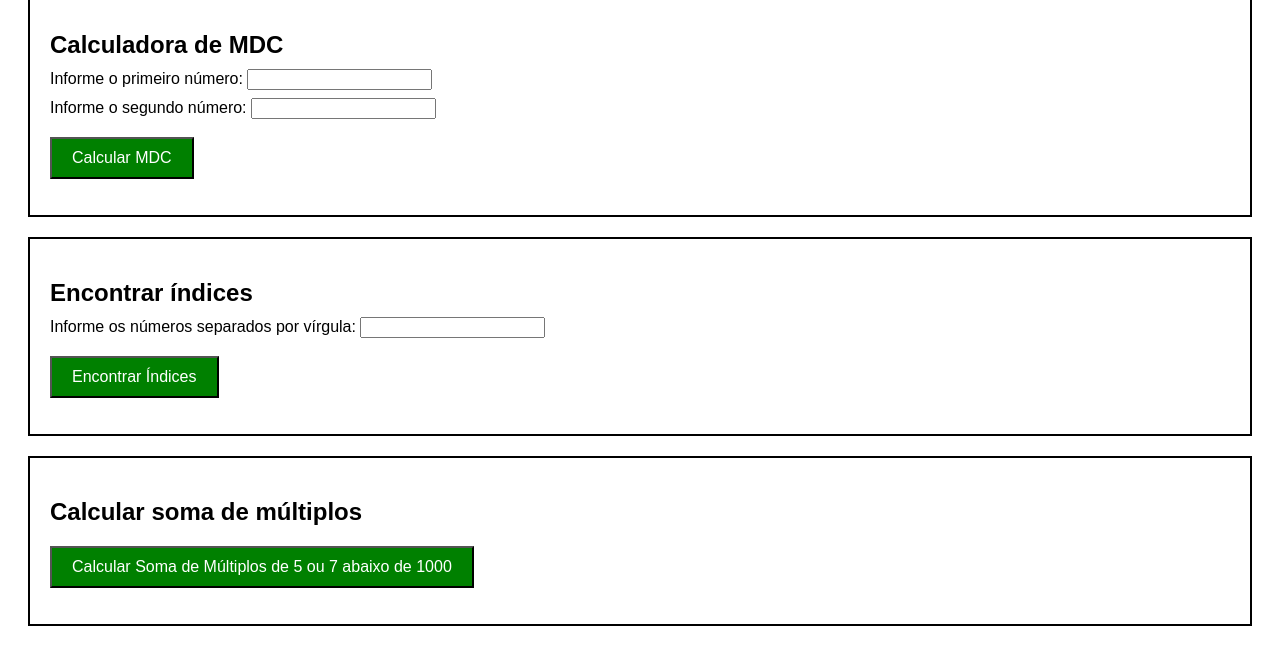
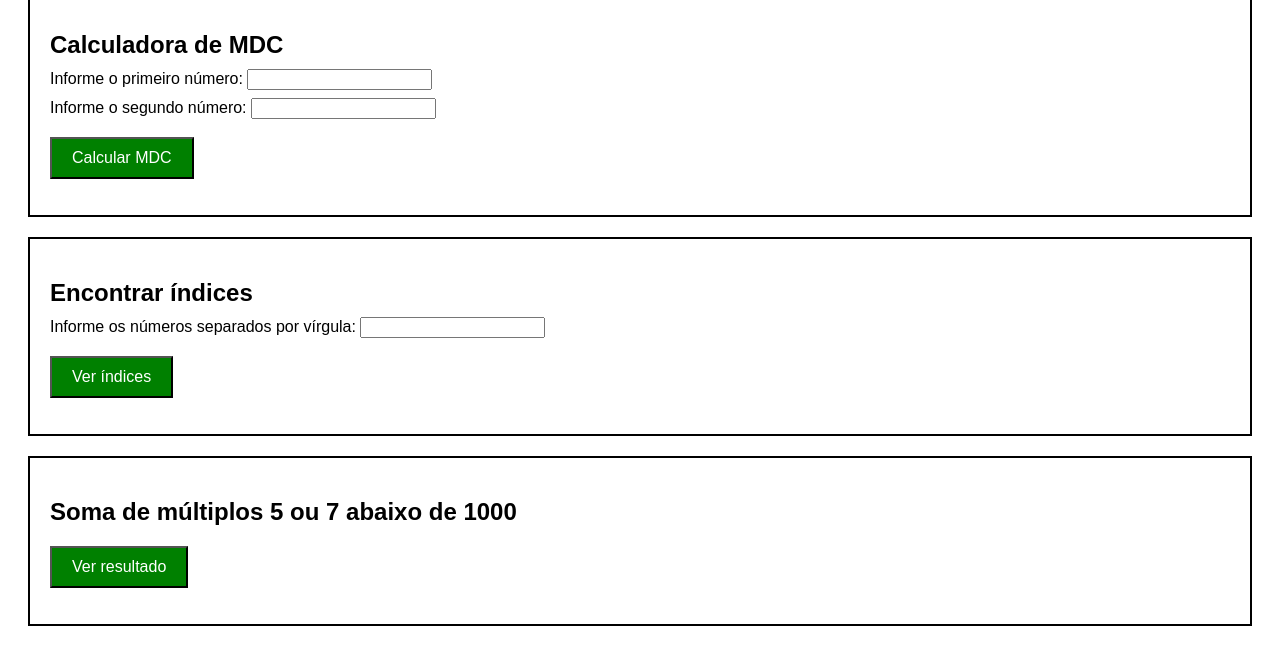
Before and after one commit to joycepontesf/homeworkJS, a plain HTML site: page index.html in a window 1280 px wide. Shown: the part 107-772 px from the top of the page. Drawn offline with Linux system fonts and the light colour scheme.

Commit message:
Alterações no arquivo `index.html`

```diff
--- a/index.html
+++ b/index.html
@@ -29,15 +29,15 @@
       <label for="arrayInput">Informe os números separados por vírgula:</label>
       <input type="text" id="arrayInput" name="arrayInput" required>
       <br>
-      <button type="submit">Encontrar Índices</button>
+      <button type="submit">Ver índices</button>
     </form>
     <p id="resultadoIndices"></p>
   </div>
 
   <div class="box">
-    <h2>Calcular soma de múltiplos</h2>
+    <h2>Soma de múltiplos 5 ou 7 abaixo de 1000</h2>
     <form id="formSomaMultiplos">
-      <button type="submit">Calcular Soma de Múltiplos de 5 ou 7 abaixo de 1000</button>
+      <button type="submit">Ver resultado</button>
     </form>
     <p id="resultadoSomaMultiplos"></p>
   </div>
```
